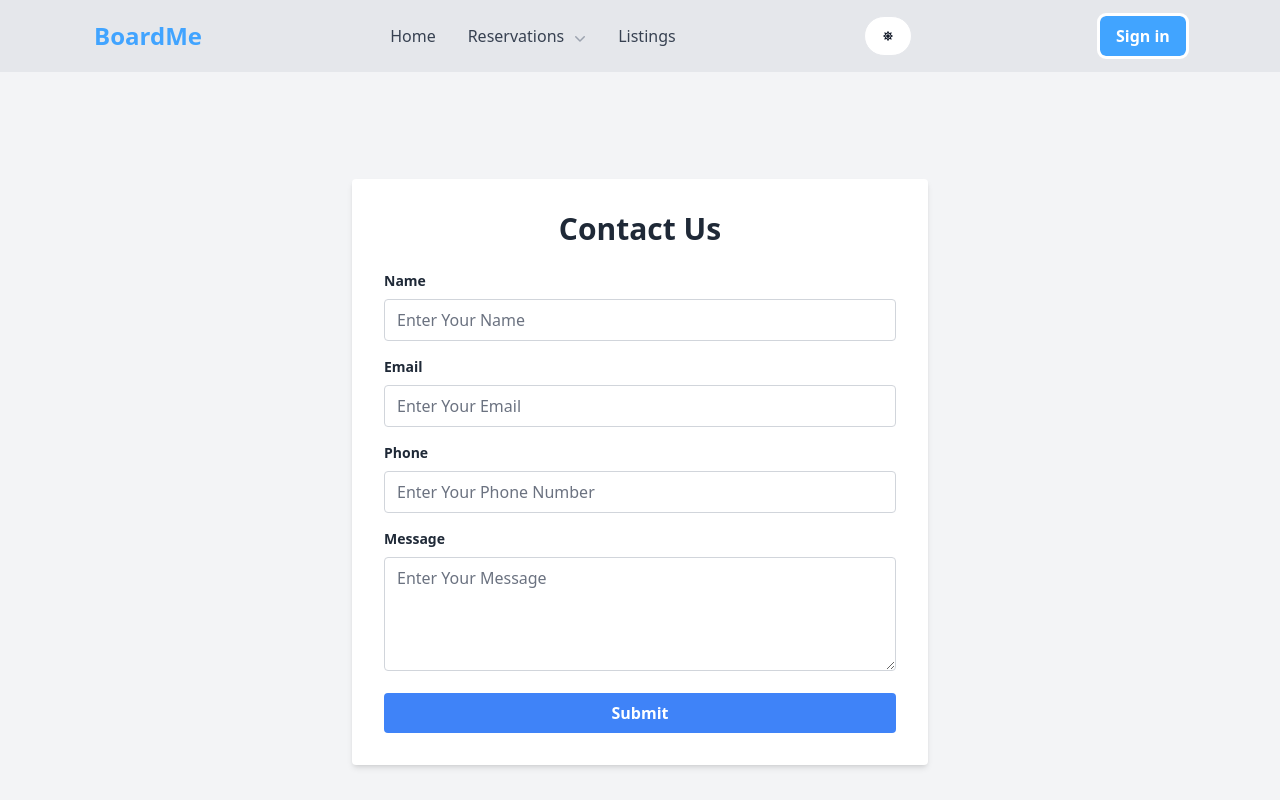
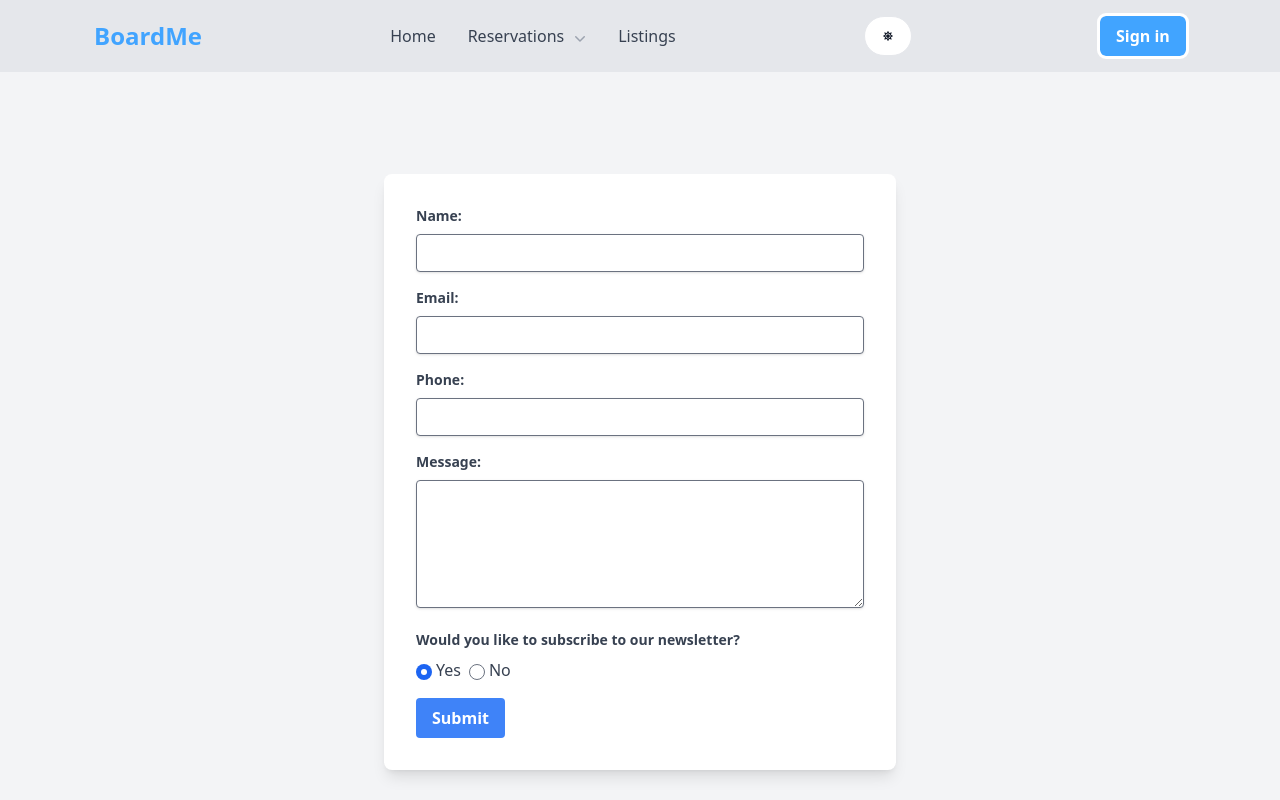
Before and after one commit to Gayasri72/BoardMe-Javascript, a React (Vite) app in the folder frontend/: page /ContactUs in a window 1280 px wide. Shown: the top 800 px of the page. Built offline with nearby package versions, Linux system fonts and the light colour scheme.

Commit message:
yes no fetur

```diff
--- a/frontend/src/pages/ContactUs/ContactList.jsx
+++ b/frontend/src/pages/ContactUs/ContactList.jsx
@@ -1,73 +1,49 @@
 import React, { useState, useEffect } from 'react';
 import axios from 'axios';
 
-function ContactList() {
+const ContactTable = () => {
   const [contacts, setContacts] = useState([]);
-  const [loading, setLoading] = useState(true);
 
+  useEffect(() => {
     const fetchContacts = async () => {
       try {
         const response = await axios.get('/api/contact');
-      setContacts(response.data.contacts);
-      setLoading(false);
+        setContacts(response.data.data);
       } catch (error) {
         console.error('Error fetching contacts:', error);
-      setLoading(false);
       }
     };
 
-  useEffect(() => {
     fetchContacts();
   }, []);
 
-  const handleDelete = async (contactId) => {
-    try {
-      await axios.delete(`/api/contact/${contactId}`);
-      // Remove the deleted contact from the state
-      setContacts(contacts.filter(contact => contact._id !== contactId));
-    } catch (error) {
-      console.error('Error deleting contact:', error);
-    }
-  };
-
   return (
-    <div className='container mx-auto'>
-      <h2 className='text-2xl font-bold mb-4'>Contact Details</h2>
-      {loading ? (
-        <p>Loading...</p>
-      ) : (
-        <table className='table-auto'>
-          <thead>
+    <div className="mt-8">
+      <h2 className="text-lg font-bold mb-4">Contact Details</h2>
+      <table className="min-w-full divide-y divide-gray-200">
+        <thead className="bg-gray-50">
           <tr>
-              <th className='px-4 py-2'>Name</th>
-              <th className='px-4 py-2'>Email</th>
-              <th className='px-4 py-2'>Phone</th>
-              <th className='px-4 py-2'>Message</th>
-              <th className='px-4 py-2'>Created At</th>
-              <th className='px-4 py-2'>Actions</th>
+            <th className="px-6 py-3 text-left text-xs font-medium text-gray-500 uppercase tracking-wider">Name</th>
+            <th className="px-6 py-3 text-left text-xs font-medium text-gray-500 uppercase tracking-wider">Email</th>
+            <th className="px-6 py-3 text-left text-xs font-medium text-gray-500 uppercase tracking-wider">Phone</th>
+            <th className="px-6 py-3 text-left text-xs font-medium text-gray-500 uppercase tracking-wider">Message</th>
+            <th className="px-6 py-3 text-left text-xs font-medium text-gray-500 uppercase tracking-wider">Subscription</th>
           </tr>
         </thead>
-          <tbody>
+        <tbody className="bg-white divide-y divide-gray-200">
           {contacts.map(contact => (
             <tr key={contact._id}>
-                <td className='border px-4 py-2'>{contact.name}</td>
-                <td className='border px-4 py-2'>{contact.email}</td>
-                <td className='border px-4 py-2'>{contact.phone}</td>
-                <td className='border px-4 py-2'>{contact.message}</td>
-                <td className='border px-4 py-2'>{new Date(contact.createdAt).toLocaleString()}</td>
-                <td className='border px-4 py-2'>
-                  <button onClick={() => handleDelete(contact._id)} className='bg-red-500 hover:bg-red-700 text-white font-bold py-2 px-4 rounded'>
-                    Delete
-                  </button>
-                  {/* Add buttons for updating or other actions */}
-                </td>
+              <td className="px-6 py-4 whitespace-nowrap">{contact.name}</td>
+              <td className="px-6 py-4 whitespace-nowrap">{contact.email}</td>
+              <td className="px-6 py-4 whitespace-nowrap">{contact.phone}</td>
+              <td className="px-6 py-4 whitespace-nowrap">{contact.message}</td>
+              <td className="px-6 py-4 whitespace-nowrap">{contact.option === 'Yes' ? 'Yes' : 'No'}</td>
             </tr>
           ))}
         </tbody>
       </table>
-      )}
     </div>
   );
-}
+};
 
-export default ContactList;
+export default ContactTable;
--- a/frontend/src/pages/ContactUs/ContactUs.jsx
+++ b/frontend/src/pages/ContactUs/ContactUs.jsx
@@ -1,79 +1,118 @@
 import React, { useState } from 'react';
+import axios from 'axios';
 
 const ContactForm = () => {
-  const [name, setName] = useState('');
-  const [email, setEmail] = useState('');
-  const [phone, setPhone] = useState('');
-  const [message, setMessage] = useState('');
+  const [formData, setFormData] = useState({
+    name: '',
+    email: '',
+    phone: '',
+    message: '',
+    option: 'Yes', // Default value for the radio button
+  });
 
   const handleChange = (e) => {
-    const { name, value } = e.target;
-    if (name === 'name') {
-      setName(value);
-    } else if (name === 'email') {
-      setEmail(value);
-    } else if (name === 'phone') {
-      setPhone(value);
-    } else if (name === 'message') {
-      setMessage(value);
-    }
+    setFormData({ ...formData, [e.target.name]: e.target.value });
   };
 
   const handleSubmit = async (e) => {
     e.preventDefault();
-
     try {
-      const response = await fetch('/api/contact', {
-        method: 'POST',
-        headers: {
-          'Content-Type': 'application/json'
-        },
-        body: JSON.stringify({ name, email, phone, message })
+      await axios.post('/api/contact', formData);
+      // Handle successful form submission (e.g., show a success message)
+      console.log('Form submitted successfully');
+      // Reset form fields and adjust message box height
+      setFormData({
+        name: '',
+        email: '',
+        phone: '',
+        message: '',
+        option: 'Yes',
       });
-
-      const data = await response.json();
-
-      if (response.ok) {
-        console.log('Contact created successfully:', data.contact);
-        // Clear form fields
-        setName('');
-        setEmail('');
-        setPhone('');
-        setMessage('');
-      } else {
-        console.error('Error:', data.message);
-      }
+      document.getElementById('message').style.height = 'auto';
     } catch (error) {
-      console.error('Error:', error);
+      // Handle form submission error (e.g., display error message)
+      console.error('Error submitting form:', error);
     }
   };
 
   return (
-    <div className="min-h-screen bg-gray-100 flex justify-center items-center">
-      <div className="bg-white shadow-md rounded px-8 py-8 w-full max-w-xl">
-        <h1 className="text-3xl mb-6 text-center font-bold text-gray-800">Contact Us</h1>
-        <form onSubmit={handleSubmit}>
+    <div className="min-h-screen flex items-center justify-center bg-gray-100">
+      <form onSubmit={handleSubmit} className="w-full max-w-lg bg-white rounded-lg shadow-lg p-8">
         <div className="mb-4">
-            <label htmlFor="name" className="block text-gray-800 text-sm font-semibold mb-2">Name</label>
-            <input type="text" id="name" name="name" value={name} onChange={handleChange} placeholder="Enter Your Name" className="w-full border border-gray-300 rounded px-3 py-2 focus:outline-none focus:border-blue-500" required />
+          <label className="block text-gray-700 text-sm font-bold mb-2">Name:</label>
+          <input
+            type="text"
+            name="name"
+            value={formData.name}
+            onChange={handleChange}
+            required
+            className="shadow appearance-none border rounded w-full py-2 px-3 text-gray-700 leading-tight focus:outline-none focus:shadow-outline"
+          />
         </div>
         <div className="mb-4">
-            <label htmlFor="email" className="block text-gray-800 text-sm font-semibold mb-2">Email</label>
-            <input type="email" id="email" name="email" value={email} onChange={handleChange} placeholder="Enter Your Email" className="w-full border border-gray-300 rounded px-3 py-2 focus:outline-none focus:border-blue-500" required />
+          <label className="block text-gray-700 text-sm font-bold mb-2">Email:</label>
+          <input
+            type="email"
+            name="email"
+            value={formData.email}
+            onChange={handleChange}
+            required
+            className="shadow appearance-none border rounded w-full py-2 px-3 text-gray-700 leading-tight focus:outline-none focus:shadow-outline"
+          />
         </div>
         <div className="mb-4">
-            <label htmlFor="phone" className="block text-gray-800 text-sm font-semibold mb-2">Phone</label>
-            <input type="text" id="phone" name="phone" value={phone} onChange={handleChange} placeholder="Enter Your Phone Number" className="w-full border border-gray-300 rounded px-3 py-2 focus:outline-none focus:border-blue-500" required />
+          <label className="block text-gray-700 text-sm font-bold mb-2">Phone:</label>
+          <input
+            type="text"
+            name="phone"
+            value={formData.phone}
+            onChange={handleChange}
+            required
+            className="shadow appearance-none border rounded w-full py-2 px-3 text-gray-700 leading-tight focus:outline-none focus:shadow-outline"
+          />
         </div>
         <div className="mb-4">
-            <label htmlFor="message" className="block text-gray-800 text-sm font-semibold mb-2">Message</label>
-            <textarea id="message" name="message" value={message} onChange={handleChange} placeholder="Enter Your Message" className="w-full border border-gray-300 rounded px-3 py-2 focus:outline-none focus:border-blue-500" rows="4" required ></textarea>
+          <label className="block text-gray-700 text-sm font-bold mb-2">Message:</label>
+          <textarea
+            id="message"
+            name="message"
+            value={formData.message}
+            onChange={handleChange}
+            required
+            className="shadow appearance-none border rounded w-full py-2 px-3 text-gray-700 leading-tight focus:outline-none focus:shadow-outline h-32"
+          />
         </div>
-          <button type="submit" className="bg-blue-500 hover:bg-blue-700 text-white font-bold py-2 px-4 rounded w-full focus:outline-none focus:shadow-outline">
-            Submit
-          </button>
+        <div className="mb-4">
+          <label className="block text-gray-700 text-sm font-bold mb-2">Would you like to subscribe to our newsletter?</label>
+          <div className="flex items-center">
+            <label className="mr-2">
+              <input
+                type="radio"
+                name="option"
+                value="Yes"
+                checked={formData.option === 'Yes'}
+                onChange={handleChange}
+                required
+                className="mr-1"
+              />
+              Yes
+            </label>
+            <label>
+              <input
+                type="radio"
+                name="option"
+                value="No"
+                checked={formData.option === 'No'}
+                onChange={handleChange}
+                required
+                className="mr-1"
+              />
+              No
+            </label>
+          </div>
+        </div>
+        <button type="submit" className="bg-blue-500 hover:bg-blue-700 text-white font-bold py-2 px-4 rounded focus:outline-none focus:shadow-outline">Submit</button>
       </form>
-      </div>
     </div>
   );
 };
```
Also changed, not shown: 2 other files (tests, documents, lock files or other folders). Lines whose indentation alone changed are shown as unchanged.
